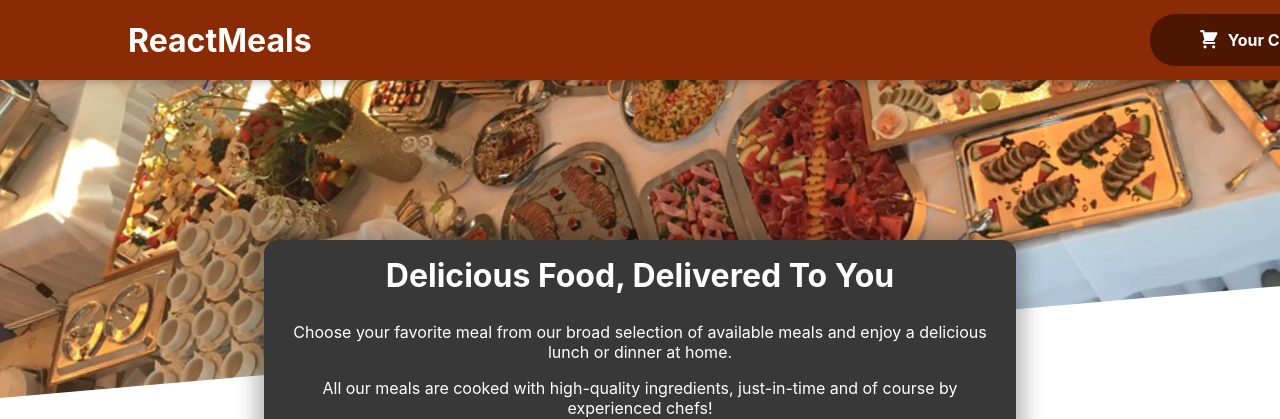
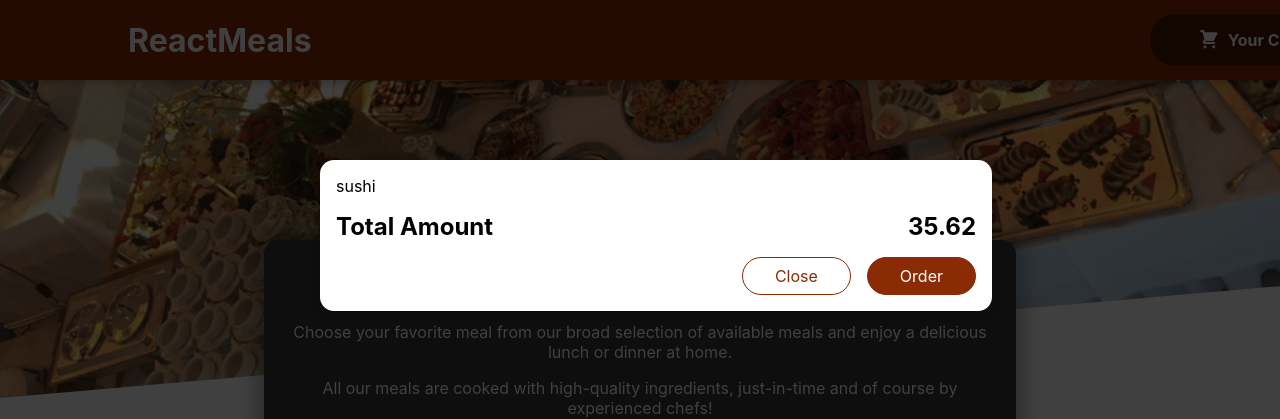
Before and after one commit to manii283/food-order-app, a React (Create React App) app: page / in a window 1280 px wide. Shown: the top 419 px of the page. Built offline with nearby package versions, Linux system fonts and the light colour scheme.

Commit message:
added modal via react portal

```diff
--- a/public/index.html
+++ b/public/index.html
@@ -29,6 +29,7 @@
   <body>
     <noscript>You need to enable JavaScript to run this app.</noscript>
     <div id="root"></div>
+    <div id="overlays"></div>
     <!--
       This HTML file is a template.
       If you open it directly in the browser, you will see an empty page.
--- a/src/App.js
+++ b/src/App.js
@@ -1,9 +1,11 @@
-import Header from './components/Layout/Header';
-import Meals from './components/Meals/Meals';
+import Cart from "./components/Cart/Cart";
+import Header from "./components/Layout/Header";
+import Meals from "./components/Meals/Meals";
 
 function App() {
   return (
     <>
+      <Cart />
       <Header />
       <main>
         <Meals />
--- a/src/components/Cart/Cart.js
+++ b/src/components/Cart/Cart.js
@@ -1,5 +1,6 @@
 import React from "react";
 import classes from "./Cart.module.css";
+import Modal from "../UI/Modal";
 
 const Cart = (props) => {
   const cartItems = (
@@ -11,7 +12,7 @@
   );
 
   return (
-    <div>
+    <Modal>
       {cartItems}
       <div className={classes.total}>
         <span>Total Amount</span>
@@ -21,7 +22,7 @@
         <button className={classes["button--alt"]}>Close</button>
         <button className={classes.button}>Order</button>
       </div>
-    </div>
+    </Modal>
   );
 };
 
--- /dev/null
+++ b/src/components/UI/Modal.js
@@ -0,0 +1,32 @@
+import { Fragment } from 'react';
+import ReactDOM from 'react-dom';
+
+import classes from './Modal.module.css';
+
+const Backdrop = (props) => {
+  return <div className={classes.backdrop} />;
+};
+
+const ModalOverlay = (props) => {
+  return (
+    <div className={classes.modal}>
+      <div className={classes.content}>{props.children}</div>
+    </div>
+  );
+};
+
+const portalElement = document.getElementById('overlays');
+
+const Modal = (props) => {
+  return (
+    <Fragment>
+      {ReactDOM.createPortal(<Backdrop />, portalElement)}
+      {ReactDOM.createPortal(
+        <ModalOverlay>{props.children}</ModalOverlay>,
+        portalElement
+      )}
+    </Fragment>
+  );
+};
+
+export default Modal;
--- /dev/null
+++ b/src/components/UI/Modal.module.css
@@ -0,0 +1,40 @@
+.backdrop {
+    position: fixed;
+    top: 0;
+    left: 0;
+    width: 100%;
+    height: 100vh;
+    z-index: 20;
+    background-color: rgba(0, 0, 0, 0.75);
+  }
+
+  .modal {
+    position: fixed;
+    top: 20vh;
+    left: 5%;
+    width: 90%;
+    background-color: white;
+    padding: 1rem;
+    border-radius: 14px;
+    box-shadow: 0 2px 8px rgba(0, 0, 0, 0.25);
+    z-index: 30;
+    animation: slide-down 300ms ease-out forwards;
+  }
+
+  @media (min-width: 768px) {
+    .modal {
+      width: 40rem;
+      left: calc(50% - 20rem);
+    }
+  }
+
+  @keyframes slide-down {
+    from {
+      opacity: 0;
+      transform: translateY(-3rem);
+    }
+    to {
+      opacity: 1;
+      transform: translateY(0);
+    }
+  }
```
